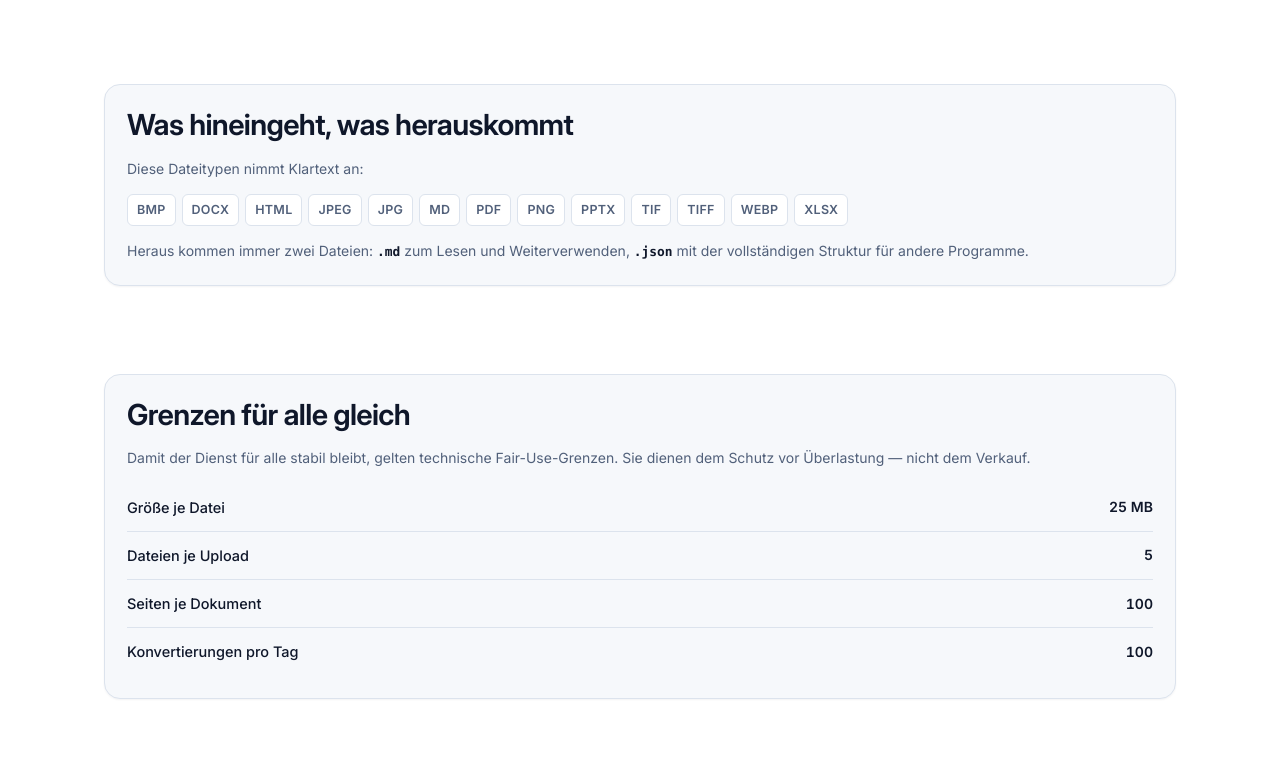
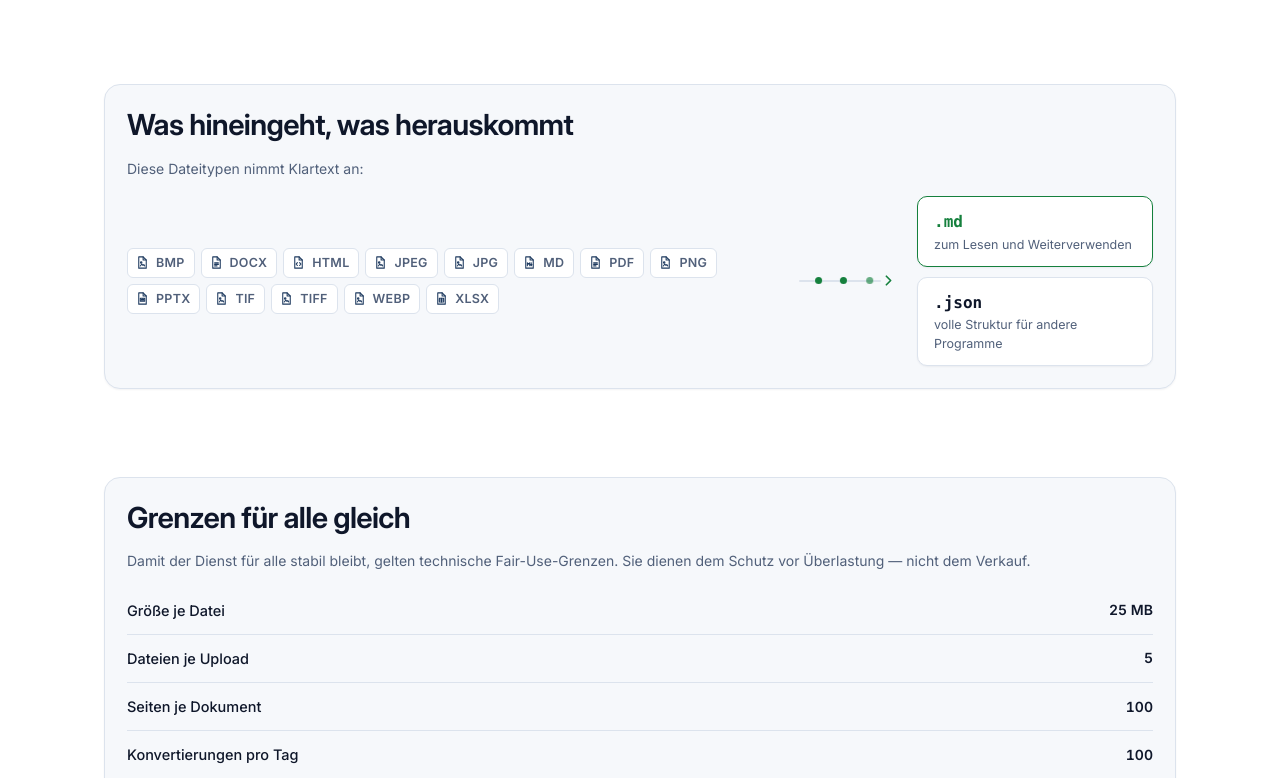
Before and after one commit to BEKO2210/klartext, a FastAPI app: page /de in a window 1280 px wide. Shown: the part 3243-4021 px from the top of the page. Run offline with FastAPI, Linux system fonts and the light colour scheme; parts of the project's set-up code (start-up, migrations or seed data) failed here and were passed over; some libraries are stand-ins or nearby versions.

Commit message:
"Was hineingeht, was herauskommt" als animierte Fluss-Grafik
Statt Kürzel-Liste plus Textzeile: Formatmarken mit den Dateisymbolen
links, ein Strom aus drei wandernden Punkten in Markengrün, rechts die
beiden Ergebnisdateien als Karten (.md grün umrandet, .json neutral).
Am Handy dreht der Strom senkrecht und fließt in die Karten.

Nur transform/opacity (läuft auf dem Kompositor), rein dekorativ mit
aria-hidden — die Information steht als echter Text in den Karten.
reduced-motion zeigt einen ruhenden Punkt. Kein JS, CSP unberührt.

Co-Authored-By: Claude Fable 5 <noreply@anthropic.com>
Claude-Session: https://claude.ai/code/session_01381NXGeLEwPALr3krHcKNo

```diff
--- a/app/klartext/static/ui.css
+++ b/app/klartext/static/ui.css
@@ -474,21 +474,81 @@ h1 {
   .karten { gap: 10px; }
 }
 
-/* Dateitypen als Marken statt als Fließtext — schneller zu erfassen. */
-.formatliste {
-  list-style: none; margin: 0 0 14px; padding: 0;
+/* Formate -> Strom -> Ausgabe: die Sektion als Bild. Am Handy gestapelt,
+   der Strom dreht sich dann senkrecht. */
+.io-fluss {
+  display: grid; gap: 18px; margin-top: 16px;
+  align-items: center; justify-items: center;
+}
+@media (min-width: 760px) {
+  .io-fluss { grid-template-columns: 1fr auto 236px; gap: 22px; }
+}
+
+.io-formate {
+  list-style: none; margin: 0; padding: 0;
   display: flex; flex-wrap: wrap; gap: 6px;
+  justify-self: stretch;
 }
-.formatliste li {
+.io-marke {
+  display: inline-flex; align-items: center; gap: 6px;
   font-size: 12.5px; font-weight: 600; letter-spacing: .02em;
   color: var(--muted);
   background: var(--bg);
   border: 1px solid var(--border);
   border-radius: 6px;
-  padding: 5px 9px;
+  padding: 4px 9px 4px 7px;
 }
-.ausgabe-zeile { margin: 0; }
-.ausgabe-zeile strong { color: var(--text); font-family: var(--mono); font-size: .92em; }
+.io-marke .laufband-symbol { width: 15px; height: 15px; }
+
+/* Punktestrom: drei Lichter wandern von den Formaten zu den Ergebnissen.
+   Nur transform und opacity — laeuft auf dem Kompositor, kostet nichts. */
+.io-strom { position: relative; width: 96px; height: 24px; color: var(--accent); }
+.io-strom::before {
+  content: ""; position: absolute; left: 0; right: 14px; top: 50%;
+  height: 2px; margin-top: -1px;
+  background: var(--border); border-radius: 1px;
+}
+.io-strom i {
+  position: absolute; left: 0; top: 50%;
+  width: 7px; height: 7px; margin-top: -3.5px;
+  border-radius: 50%; background: var(--accent);
+  opacity: 0;
+  animation: io-fliessen 2.6s linear infinite;
+}
+.io-strom i:nth-child(2) { animation-delay: .85s; }
+.io-strom i:nth-child(3) { animation-delay: 1.7s; }
+.io-spitze {
+  position: absolute; right: -2px; top: 50%;
+  width: 17px; height: 17px; margin-top: -8.5px;
+}
+@keyframes io-fliessen {
+  0%   { transform: translateX(0);    opacity: 0; }
+  18%  { opacity: 1; }
+  82%  { opacity: 1; }
+  100% { transform: translateX(76px); opacity: 0; }
+}
+/* Am Handy fliesst der Strom nach unten. */
+@media (max-width: 759px) {
+  .io-strom { transform: rotate(90deg); margin: 8px 0; }
+}
+
+.io-ausgaben { display: grid; gap: 10px; justify-self: stretch; }
+.io-datei {
+  margin: 0; display: flex; flex-direction: column; gap: 1px;
+  padding: 12px 16px;
+  border: 1px solid var(--border); border-radius: 10px;
+  background: var(--bg);
+  box-shadow: var(--shadow-sm);
+}
+.io-datei-md { border-color: var(--accent); }
+.io-ext { font-family: var(--mono); font-size: 16px; font-weight: 700; color: var(--text); }
+.io-datei-md .io-ext { color: var(--accent); }
+.io-erklaerung { font-size: 12.5px; color: var(--muted); line-height: 1.45; }
+
+@media (prefers-reduced-motion: reduce) {
+  .io-strom i { animation: none; opacity: 1; transform: translateX(38px); }
+  .io-strom i:nth-child(2), .io-strom i:nth-child(3) { display: none; }
+}
 
 /* Zwei Karten nebeneinander schon am Handy — einzeln gestapelt wird
    der Abschnitt sonst 1300 px hoch. */
--- a/app/klartext/strings_de.py
+++ b/app/klartext/strings_de.py
@@ -153,6 +153,8 @@ STRINGS: dict[str, str] = {
     "Beträge, Umlaute, Gradzeichen — über vier Testscans, jede einzeln von Hand geprüft. "
     "Ein typisches Dokument ist in Sekunden umgewandelt, nicht in Minuten.",
     "landing.bench.compare_link": "Und wie schlägt sich Klartext gegen pandoc & Co.?",
+    "landing.io.md_cap": "zum Lesen und Weiterverwenden",
+    "landing.io.json_cap": "volle Struktur für andere Programme",
     "landing.showcase.aria": "Links ein gescanntes Dokument mit einer Tabelle, rechts das "
     "daraus erzeugte Markdown mit derselben Tabelle.",
     "landing.showcase.before": "Vorher — Scan oder Foto",
--- a/app/klartext/strings_en.py
+++ b/app/klartext/strings_en.py
@@ -150,6 +150,8 @@ STRINGS: dict[str, str] = {
     "amounts, umlauts, degree signs — across four test scans, each checked by hand. "
     "A typical document converts in seconds, not minutes.",
     "landing.bench.compare_link": "And how does Klartext compare to pandoc & co.?",
+    "landing.io.md_cap": "to read and reuse",
+    "landing.io.json_cap": "full structure for other programs",
     "landing.showcase.aria": "On the left a scanned document with a table, on the right "
     "the Markdown produced from it with the same table.",
     "landing.showcase.before": "Before — scan or photo",
--- a/app/klartext/templates/landing.html
+++ b/app/klartext/templates/landing.html
@@ -326,13 +326,33 @@
       <a href="{{ path_for('compare') }}">{{ t('landing.bench.compare_link') }}</a></p>
   </section>
 
+  {# Formate -> Strom -> zwei Ausgabedateien: die Geschichte der Sektion als
+     Bild statt als Liste. Der Punktestrom ist reines CSS und rein dekorativ —
+     die Information steht als echter Text in den beiden Ausgabekarten. #}
   <section class="card">
     <h2>{{ t('landing.io.h') }}</h2>
     <p class="small muted">{{ t('landing.io.sub') }}</p>
-    <ul class="formatliste">
-      {% for f in formats %}<li>{{ f }}</li>{% endfor %}
-    </ul>
-    <p class="small muted ausgabe-zeile">{{ t('landing.io.note')|safe }}</p>
+    <div class="io-fluss">
+      <ul class="io-formate">
+        {% for f in formats %}<li class="io-marke">{{ dateiglyph(f) }}{{ f }}</li>{% endfor %}
+      </ul>
+      <div class="io-strom" aria-hidden="true">
+        <i></i><i></i><i></i>
+        <svg class="io-spitze" viewBox="0 0 24 24" fill="none" stroke="currentColor"
+             stroke-width="2.4" stroke-linecap="round" stroke-linejoin="round"
+             focusable="false"><path d="m9 6 6 6-6 6"/></svg>
+      </div>
+      <div class="io-ausgaben">
+        <p class="io-datei io-datei-md">
+          <span class="io-ext">.md</span>
+          <span class="io-erklaerung">{{ t('landing.io.md_cap') }}</span>
+        </p>
+        <p class="io-datei">
+          <span class="io-ext">.json</span>
+          <span class="io-erklaerung">{{ t('landing.io.json_cap') }}</span>
+        </p>
+      </div>
+    </div>
   </section>
 
   <section class="card">
```
